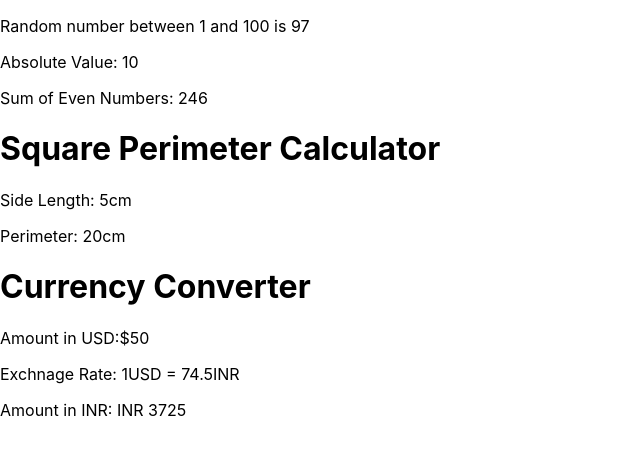
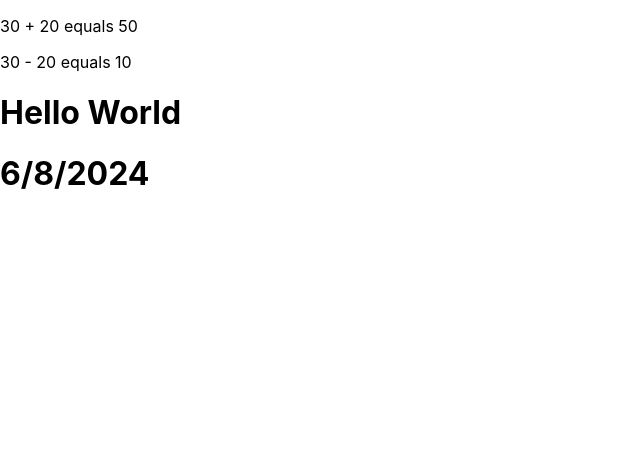
Before and after one commit to sourav7274/NeogP, a React (Create React App) app in the folder CW/test1/: page / in a window 1280 px wide. Shown: the top 454 px of the page, without its empty margins (0-640 px from the left). Built offline with nearby package versions, Linux system fonts and the light colour scheme.

Commit message:
IR1.6_CW

```diff
--- a/CW/test1/src/App.js
+++ b/CW/test1/src/App.js
@@ -1,59 +1,44 @@
 
 import './App.css';
 
-const Rnum = () =>{
-  let a = Math.floor(Math.random()*100)+1
-  return <p>Random number between 1 and 100 is {a}</p>
-}
+const MathOPs = () => {
+  const a = 30
+  const b = 20
+  const getSum = (x,y) => {
+    return x+y
+  }
+  const getDiff = (x,y) => {
+    return x-y
+  }
 
-const AbsVal = () =>{
-  const number = -10
-  return <p>Absolute Value: {Math.abs(number)}</p>
-}
-
-const SumE = () => {
-  const numbers = [1, 2, 3, 4, 5, 6, 7]
-  const sum = numbers.filter(n => {
-    let sum = 0
-    if(n%2===0)
-      {
-        sum+=n
-      }
-    return sum
-  })
-  return <p>Sum of Even Numbers: {sum}</p>
-}
-
-const Psq = () => {
-  const side = 5
   return(
     <div>
-      <h1>Square Perimeter Calculator</h1>
-      <p>Side Length: {side}cm</p>
-      <p>Perimeter: {side*4}cm</p>
+      <p>{a} + {b} equals {getSum(a,b)}</p>
+      <p>{a} - {b} equals {getDiff(a,b)}</p>
     </div>
   )
 }
 
-const Convert =() =>{
-  const amount = 50
-  return(
-    <div>
-      <h1>Currency Converter</h1>
-      <p>Amount in USD:${amount} </p>
-      <p>Exchnage Rate: 1USD = 74.5INR </p>
-      <p>Amount in INR: INR {amount*74.5}</p>
-    </div>
-  )
+const CallGreeting = () =>{
+  const greeting = () =>{
+    return "Hello World"
+  }
+  return <h1>{greeting()}</h1>
+}
+
+const DateFomrate = () => {
+  const getCurrentDate = () =>{
+    return new Date().toLocaleDateString()
+  }
+
+  return <h1>{getCurrentDate()}</h1>
 }
 function App() {
   return (
     <div>
-      <Rnum />
-      <AbsVal/>
-      <SumE />
-      <Psq />
-      <Convert />
+     <MathOPs />
+     <CallGreeting/>
+     <DateFomrate/>
     </div>
   );
 }
```
